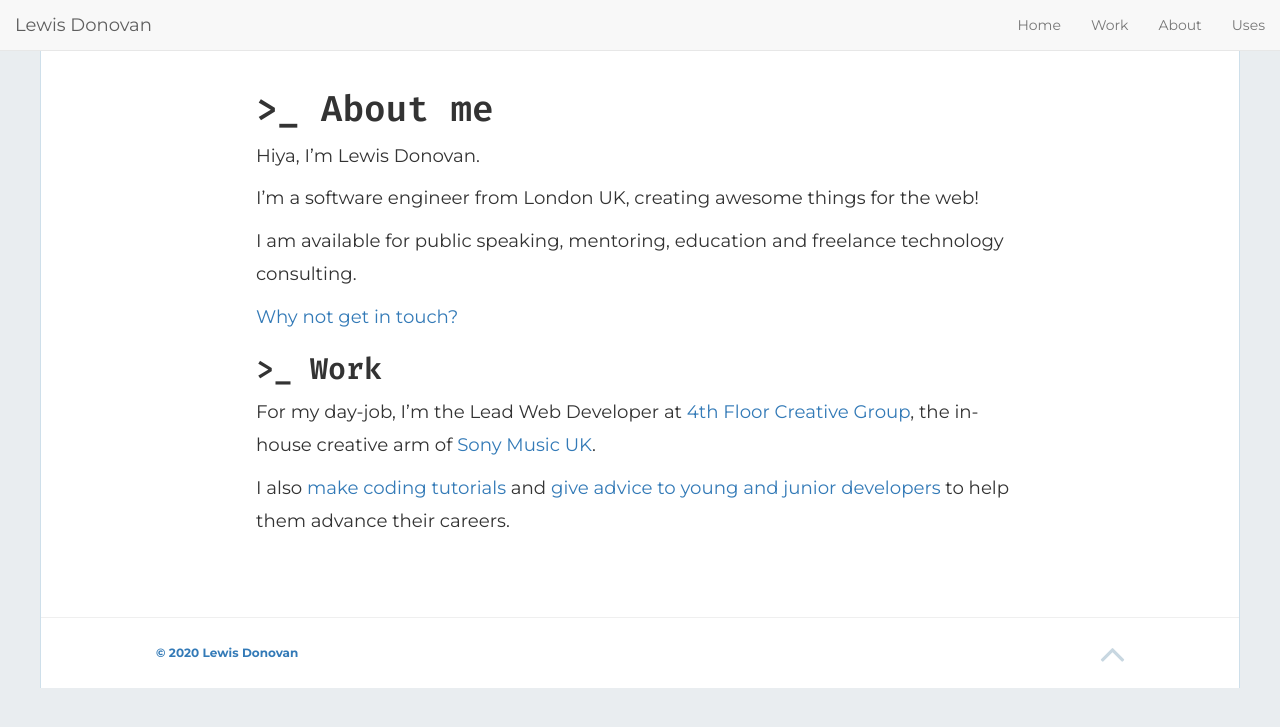
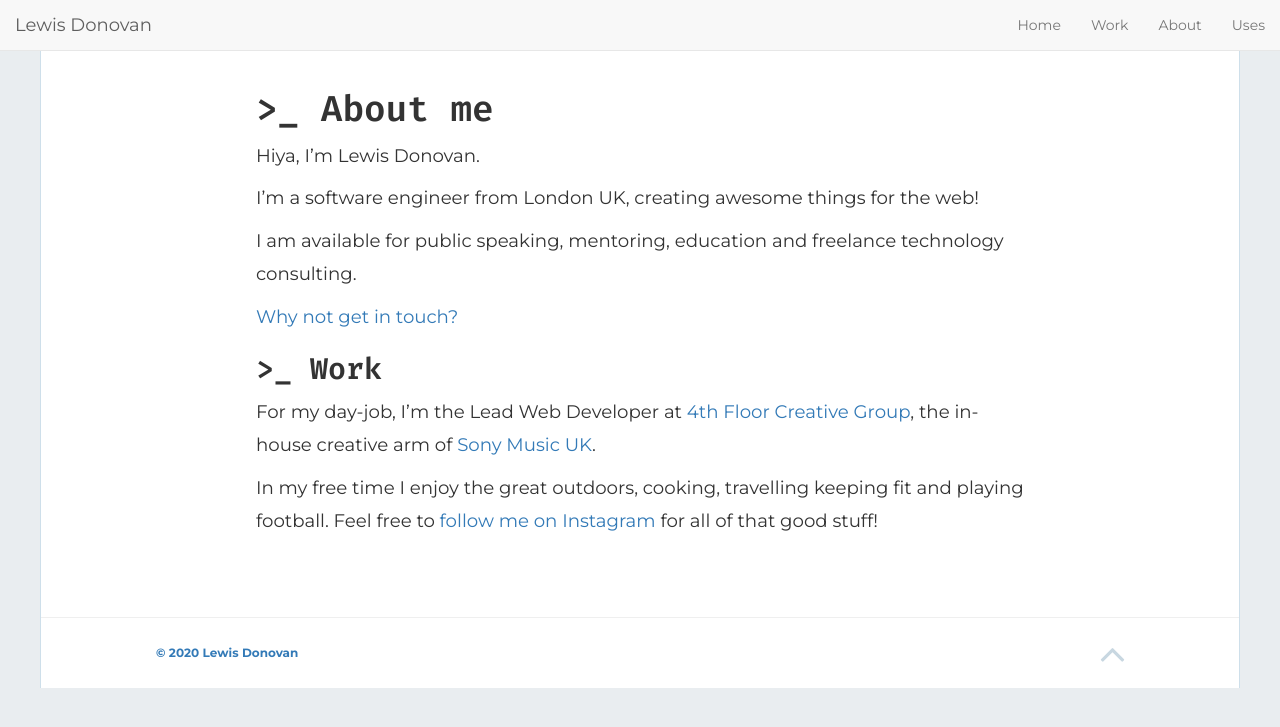
Before and after one commit to lewisdonovan/lewisdonovan.github.io, a Jekyll site: the page built from about.md, in a window 1280 px wide. Shown: the top 727 px of the page. Built offline with Jekyll 4.4.1, drawn with Linux system fonts in a browser that asks for light colours; nearby versions of some CDN libraries.

Commit message:
Update about section

```diff
--- a/about.md
+++ b/about.md
@@ -18,6 +18,6 @@ I am available for public speaking, mentoring, education and freelance technolog
 
 ## Work
 
-For my day-job, I'm the Lead Web Developer at [4th Floor Creative Group](https://instagram.com/4thfloorcreativegroup), the in-house creative arm of [Sony Music UK](https://sonymusic.co.uk).
+For my day-job, I'm the Lead Web Developer at [4th Floor Creative Group](https://4thfloorcreative.co.uk), the in-house creative arm of [Sony Music UK](https://sonymusic.co.uk).
 
-I also [make coding tutorials](https://youtube.com/channel/UCsiQKOxxZKnk9pDFG7xDbGg) and [give advice to young and junior developers](https://linkedin.com/in/lewisdonovan) to help them advance their careers.
+In my free time I enjoy the great outdoors, cooking, travelling keeping fit and playing football. Feel free to [follow me on Instagram](https://instagram.com/lewisjdonovan) for all of that good stuff!
```
